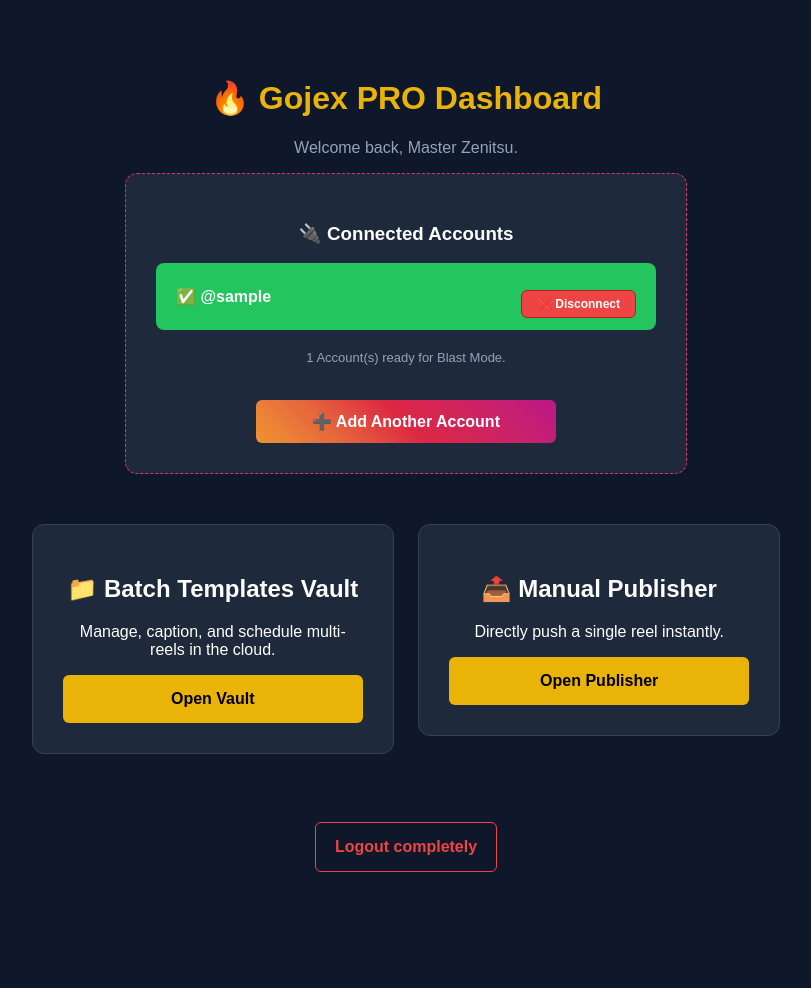
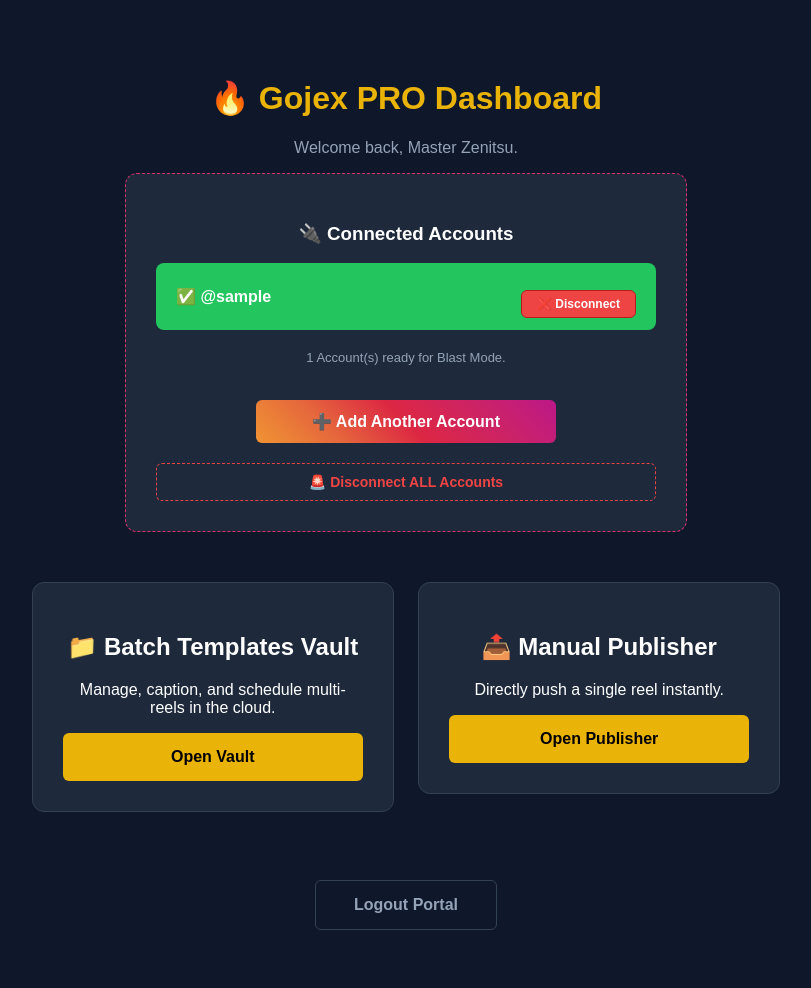
Before and after one commit to vishaleducations6-lgtm/gojex-pro, a Flask app: template templates/dashboard.html in a window 1280 px wide. Shown: the whole page, without its empty margins (234-1045 px from the left). Before the commit the page ends 872 px from the top, so only its background shows below. Run offline with Flask 3, Linux system fonts and the light colour scheme; the template is opened without the code that fills it: most values are stand-ins (such as "Sample title", 1, 10 or a date in 2020).

Commit message:
Update dashboard.html

```diff
--- a/templates/dashboard.html
+++ b/templates/dashboard.html
@@ -16,6 +16,8 @@
         .status-badge { background: #22c55e; color: white; padding: 12px 20px; border-radius: 8px; font-weight: bold; display: flex; justify-content: space-between; align-items: center; font-size: 16px; margin: 10px 0; }
         .btn-disconnect { background: #ef4444; color: white; padding: 6px 15px; border-radius: 6px; font-size: 12px; font-weight: bold; text-decoration: none; border: 1px solid #b91c1c; }
         .btn-disconnect:hover { background: #dc2626; }
+        .btn-clear-all { background: transparent; color: #ef4444; border: 1px dashed #ef4444; padding: 10px; border-radius: 6px; display: block; text-decoration: none; font-size: 14px; margin-top: 20px; }
+        .btn-clear-all:hover { background: #ef4444; color: white; }
     </style>
 </head>
 <body>
@@ -30,7 +32,6 @@
         {% if accounts %}
             <div style="margin-bottom: 20px; text-align: left;">
                 {% for acc in accounts %}
-                    <!-- Naya Dynamic Badge with Disconnect Button 👇 -->
                     <div class="status-badge">
                         <span>✅ @{{ acc.username }}</span>
                         <a href="/disconnect/{{ acc.id }}" class="btn-disconnect">❌ Disconnect</a>
@@ -43,6 +44,9 @@
             <a href="/meta_login" class="btn-ig" style="width: 250px; margin: 20px auto 0 auto; color: white;">
                 ➕ Add Another Account
             </a>
+
+            <!-- 👇 NAYA: Delete ALL Accounts Button -->
+            <a href="/disconnect_all" class="btn-clear-all">🚨 Disconnect ALL Accounts</a>
         {% else %}
             <p style="color: #cbd5e1; font-size: 14px;">Authorize your Gojex Bot to enable automated publishing.</p>
             <a href="/meta_login" class="btn-ig" style="width: 250px; margin: 20px auto 0 auto; color: white;">
@@ -65,7 +69,7 @@
     </div>
 
     <br><br>
-    <a href="/logout" style="background: transparent; color: #ef4444; border: 1px solid #ef4444; width: 150px; margin: 40px auto 0 auto;">Logout completely</a>
+    <a href="/logout" style="background: transparent; color: #94a3b8; border: 1px solid #334155; width: 150px; margin: 40px auto 0 auto;">Logout Portal</a>
 
 </body>
 </html>
```
